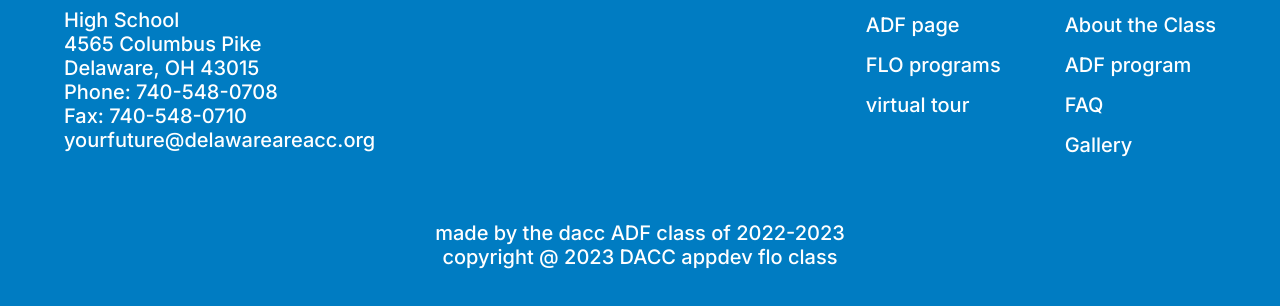
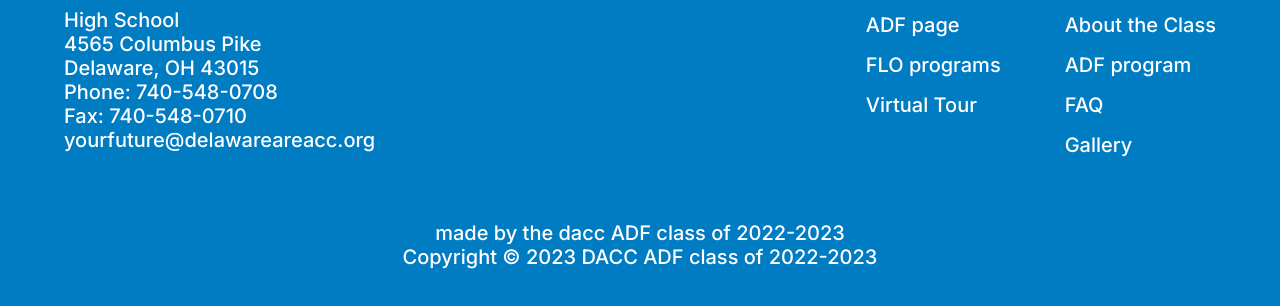
Before and after one commit to BeBeepBOOPbot/ADF-classWebpage, a plain HTML site: page index.html in a window 1280 px wide. Shown: the part 3008-3314 px from the top of the page. Drawn offline with Linux system fonts and the light colour scheme; a script that the page names is missing.

Commit message:
Update index.html

```diff
--- a/index.html
+++ b/index.html
@@ -128,7 +128,7 @@
                     <li><a href="https://www.delawareareacc.org/o/dacchs">Home Page</a></li>
                     <li><a href="https://www.delawareareacc.org/o/dacchs/page/app-dev-programming">ADF page</a></li>
                     <li><a href="https://www.delawareareacc.org/o/dacchs/page/flexible-learning-options">FLO programs</a></li>
-                    <li><a href="https://onsceneinteractive.com/tours/DACC/360/index.html">virtual tour</a></li>
+                    <li><a href="https://onsceneinteractive.com/tours/DACC/360/index.html">Virtual Tour</a></li>
                 </ul>
                 <ul>
                     <li><h4>Site Links</h4></li>
@@ -142,7 +142,7 @@
         </div>
         <div class="footer-leagel">
             <p>made by the dacc ADF class of 2022-2023 <br>
-                copyright  @ 2023 DACC appdev flo class
+                Copyright &copy; 2023 DACC ADF class of 2022-2023
             </p>
             <span id="egg"></span><br>
             <span id="egg1"></span><br>
```
